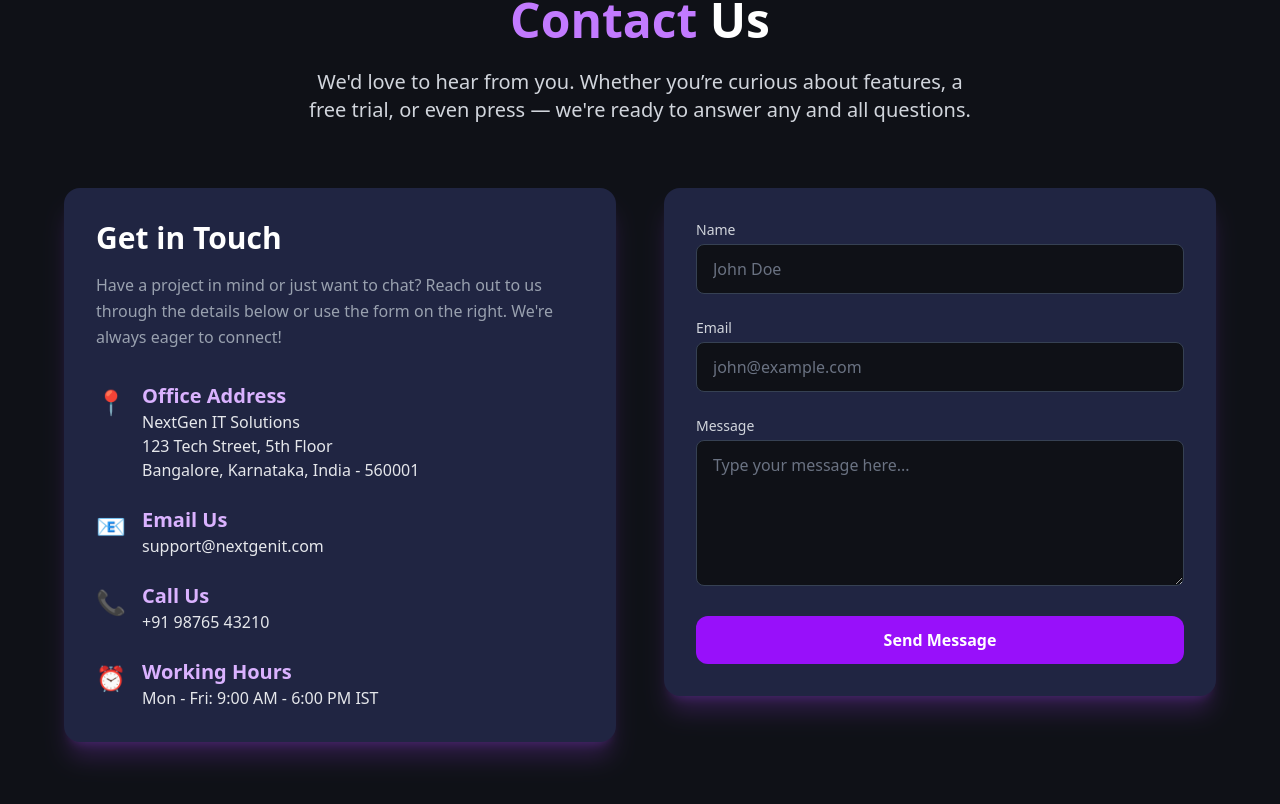
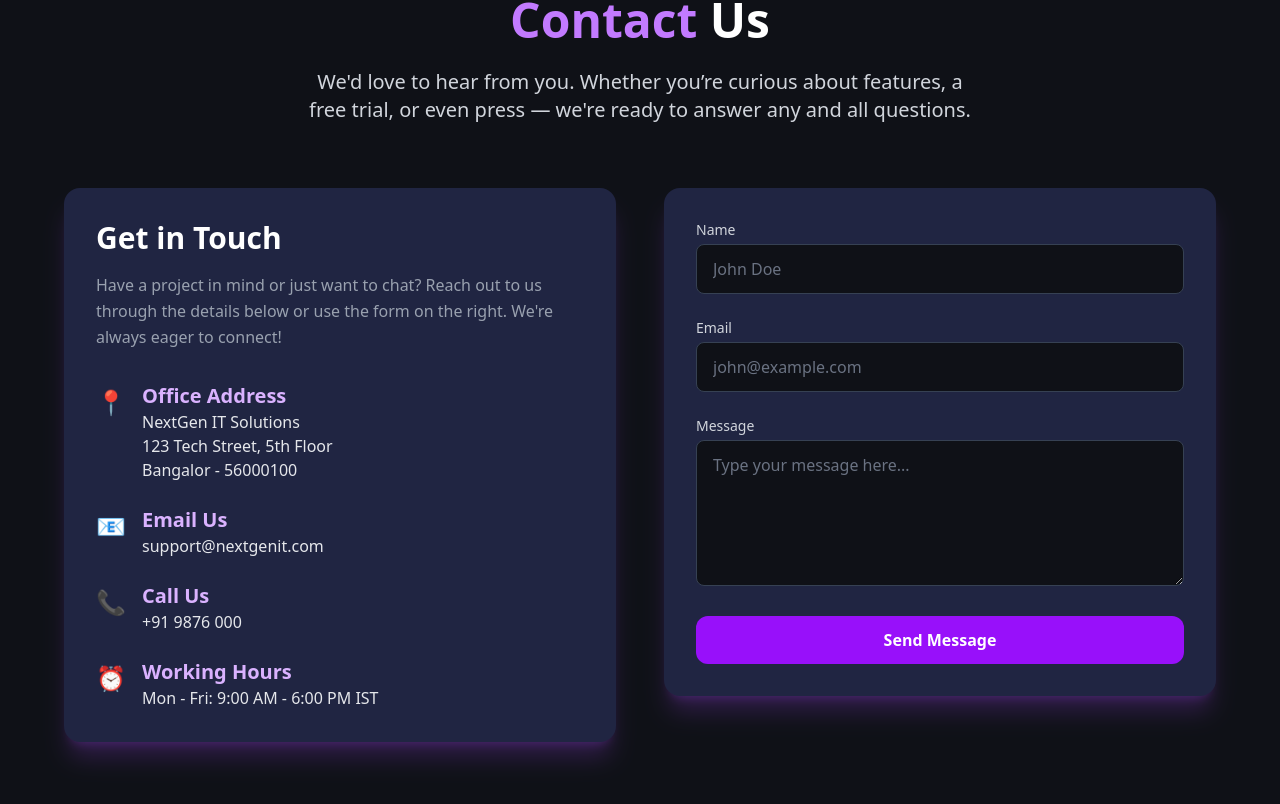
Before and after one commit to prayasjain19/IT_Service, a Next.js app: page / in a window 1280 px wide. Shown: the part 2684-3488 px from the top of the page. Built offline with nearby package versions, Linux system fonts and the light colour scheme; no server answers; the database is empty.

Commit message:
Conatact Section Modified

```diff
--- /dev/null
+++ b/src/app/api/header/[id]/route.ts
@@ -0,0 +1,22 @@
+import { NextResponse } from "next/server";
+import { PrismaNavbarRepository } from "@/core/repositories/NavbarRepository";
+import { NavbarUsecase } from "@/core/usecases/NavbarUsecase";
+
+const navbarCase = new NavbarUsecase(new PrismaNavbarRepository());
+interface Params {
+  id: string;
+}
+export async function DELETE(req: Request, { params }: { params: Params }) {
+    try {
+        const id = parseInt(params.id, 10);
+        if (isNaN(id)) {
+          return NextResponse.json({ error: 'Invalid service ID' }, { status: 400 });
+        }
+        await navbarCase.delete(id);
+        return new NextResponse(null, { status: 204 }); // No Content
+      } catch (error: any) {
+        console.error(`Error deleting service with ID ${params.id}:`, error);
+        const statusCode = error.message.includes('not found') ? 404 : 500;
+        return NextResponse.json({ error: 'Failed to delete service', details: error.message }, { status: statusCode });
+      }
+}
--- a/src/app/sxs_admin/services/page.tsx
+++ b/src/app/sxs_admin/services/page.tsx
@@ -78,12 +78,12 @@ export default function AdminServiceList() {
               </p>
 
               <div className="flex gap-3">
-                <button
+                {/* <button
                   onClick={() => handleEdit(service.id)}
                   className="bg-blue-600 hover:bg-blue-700 text-white text-sm px-4 py-1.5 rounded-xl transition"
                 >
                   Edit
-                </button>
+                </button> */}
                 <button
                   onClick={() => handleDelete(service.id)}
                   className="bg-red-600 hover:bg-red-700 text-white text-sm px-4 py-1.5 rounded-xl transition"
--- a/src/components/Contact/Contact.tsx
+++ b/src/components/Contact/Contact.tsx
@@ -89,7 +89,7 @@ export default function ContactPage() {
                   <p className="text-gray-200">
                     NextGen IT Solutions<br />
                     123 Tech Street, 5th Floor<br />
-                    Bangalore, Karnataka, India - 560001
+                    Bangalor - 56000100
                   </p>
                 </div>
               </div>
@@ -115,7 +115,7 @@ export default function ContactPage() {
                 <div>
                   <h4 className="text-purple-300 text-xl font-semibold">Call Us</h4>
                   <p className="text-gray-200">
-                    <a href="tel:+919876543210" className="hover:text-purple-400 transition-colors">+91 98765 43210</a>
+                    <a href="tel:+919876543210" className="hover:text-purple-400 transition-colors">+91 9876 000</a>
                   </p>
                 </div>
               </div>
```
